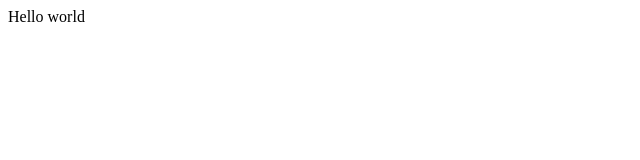
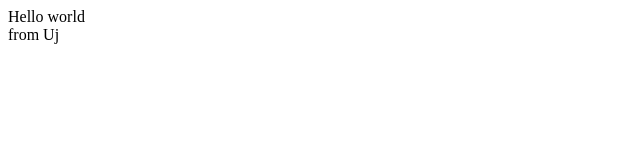
Before and after one commit to iam-hbk/my-website-local, a plain HTML site: page index.html in a window 1280 px wide. Shown: the full height of the page, 0-640 px from the left. Drawn offline with Linux system fonts and the light colour scheme.

Commit message:
added a new div

```diff
--- a/index.html
+++ b/index.html
@@ -10,5 +10,8 @@
     <div class="body">
         Hello world
     </div>
+    <div class="body">
+        from Uj
+    </div>
 </body>
 </html>
```
